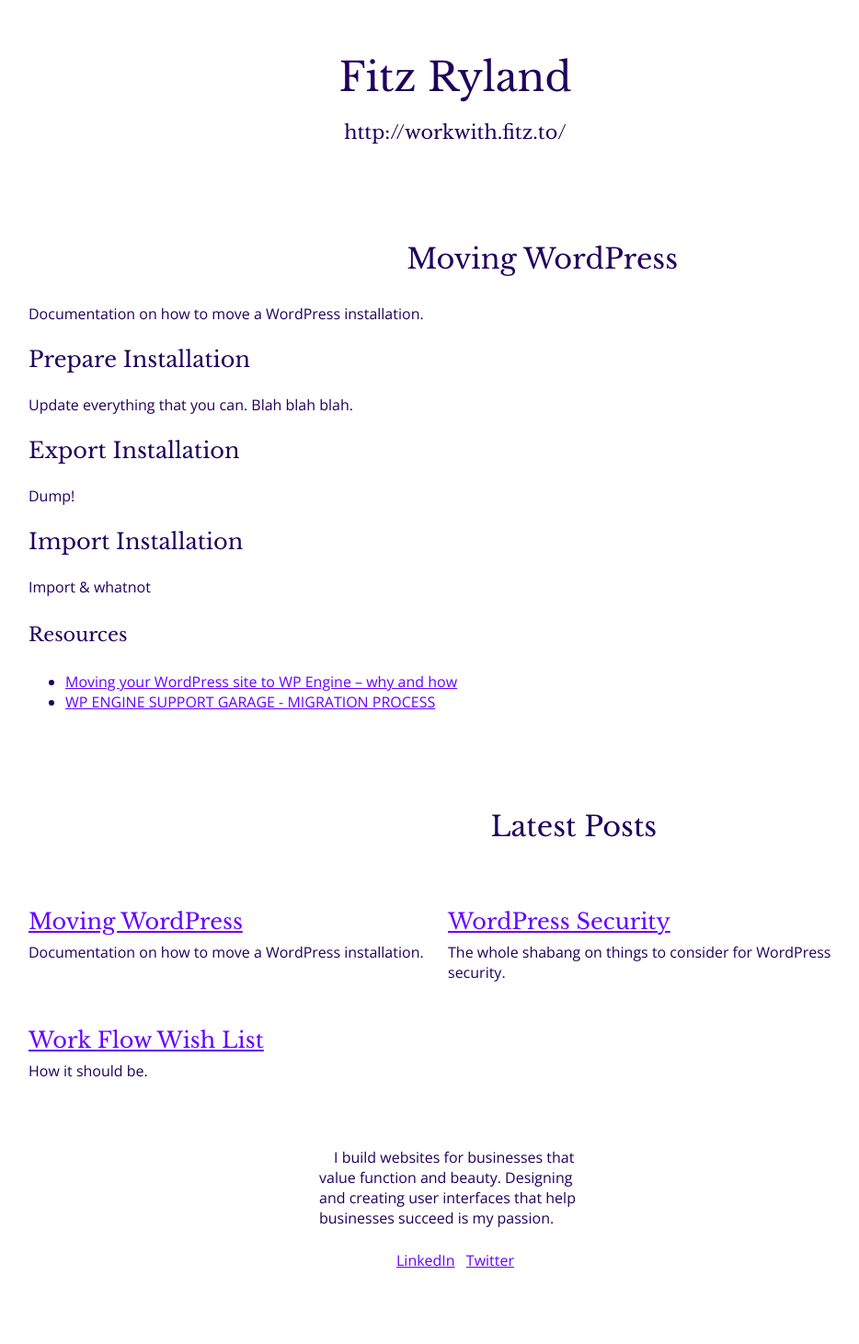
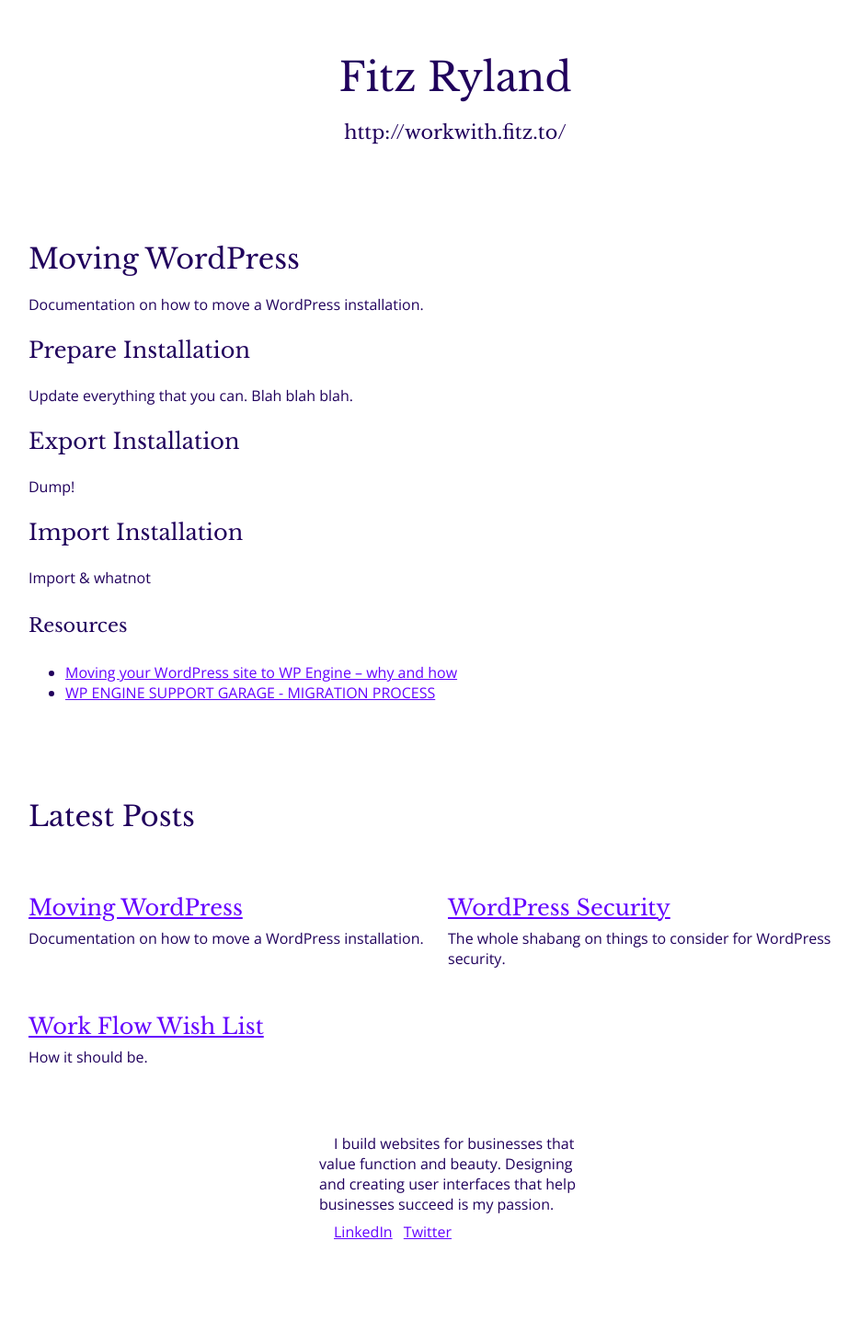
Before and after one commit to fitzryland/workwithfitzto, a Jekyll site: the page built from document/_posts/2013-06-21-movingwordpress.markdown, in a window 1280 px wide. Shown: the whole page at 92% size, without its empty margins (145-1079 px from the left). Built offline with Jekyll 4.4.1, drawn with Linux system fonts in a browser that asks for light colours; nearby versions of some CDN libraries; comment, search, counter and statistics services are not loaded; after the commit the page ends 1414 px from its top, so only the background shows below that.

Commit message:
rearanged the footer content

```diff
--- a/css/main.css
+++ b/css/main.css
@@ -672,7 +672,7 @@
   h2,
   h3 {
     page-break-after: avoid; } }
-.section-desc, .portfolio-description {
+.footer_social, .section-desc, .portfolio-description {
   text-indent: 1em; }
 
 * {
@@ -819,41 +819,10 @@
       clear: both;
       padding-top: 0.5em; } }
 
-.footer_social {
-  margin: 1.5em 0 1em;
-  text-align: center; }
-
-.section-title, .section-desc {
+.footer_social, .section-desc {
   max-width: 18.5em;
   margin-right: auto;
   margin-left: auto; }
-
-.section-title {
-  margin-bottom: 1em;
-  padding-left: 0.5em; }
-  @media only screen and (min-width: 768px) and (max-width: 979px) {
-    .section-title {
-      float: left;
-      width: 10.2em; } }
-  @media only screen and (min-width: 768px) {
-    .section-title {
-      padding-left: 1.5em; } }
-  @media only screen and (min-width: 979px) {
-    .section-title {
-      width: 15.6em; }
-      .section-title:nth-child(2n-1) {
-        margin-right: 0; } }
-
-@media only screen and (min-width: 768px) and (max-width: 979px) {
-  .section-desc {
-    float: left;
-    margin-top: 1em;
-    width: 18.5em; }
-    .section-desc:nth-child(2n-1) {
-      margin-right: 1em; } }
-@media only screen and (min-width: 979px) {
-  .section-desc {
-    width: 28.3em; } }
 
 .project-thumb {
   display: block;
```
Also changed, not shown: css/main.scss (+2 -30 lines), 1 other file.
